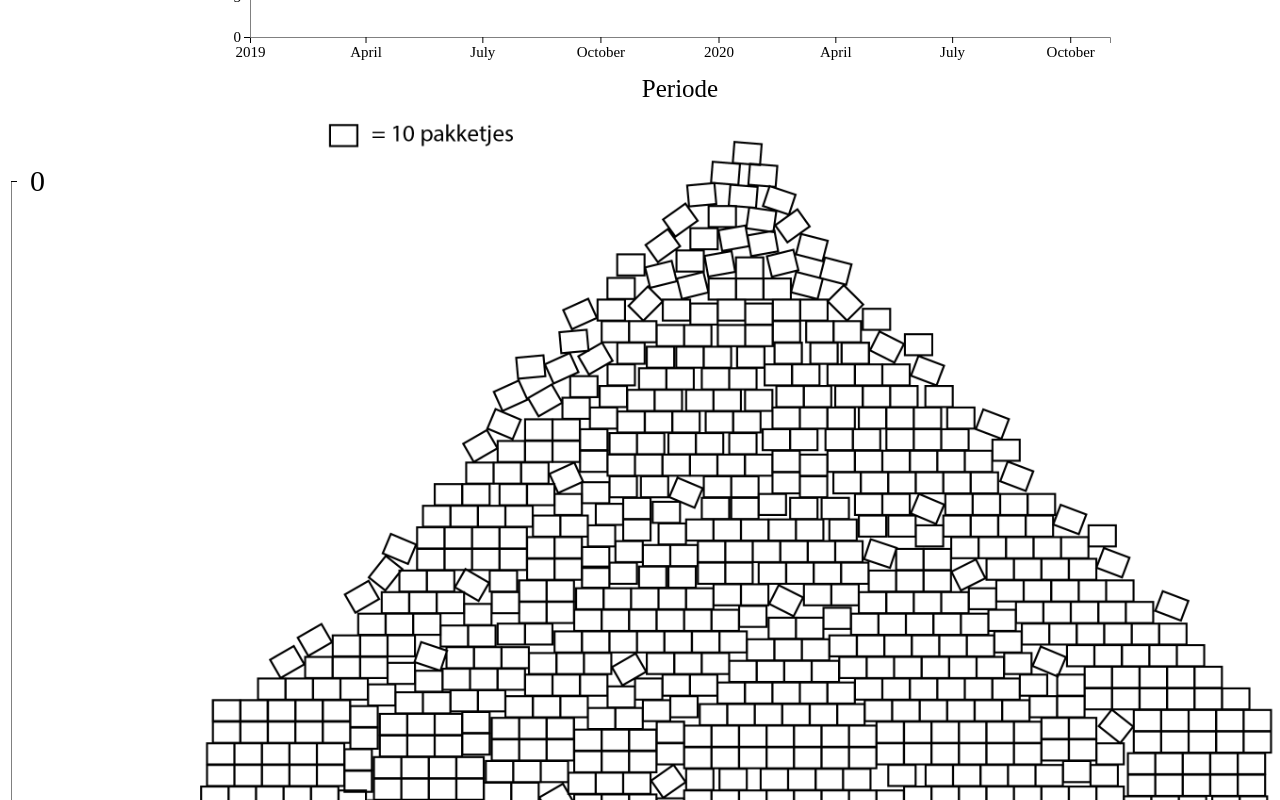
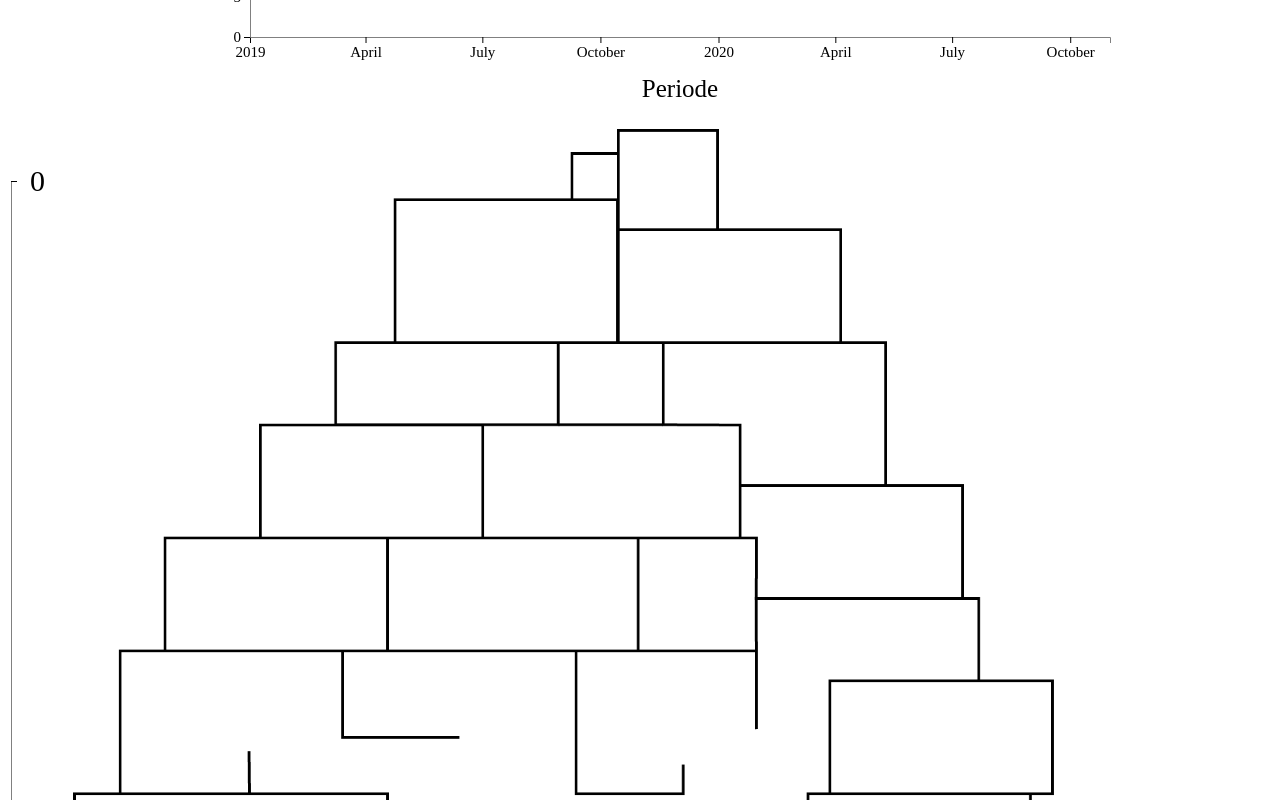
Before and after one commit to ninoschelcher/Capturing-the-Corona-Crisis, a Vue app: page / in a window 1280 px wide. Shown: the part 1340-2140 px from the top of the page. Built offline with nearby package versions, Linux system fonts and the light colour scheme; a web font is replaced by a local one.

Commit message:
added new boxes

```diff
--- a/src/components/DozenStapel.vue
+++ b/src/components/DozenStapel.vue
@@ -2,7 +2,10 @@
   <section id="boxmountain">
     <div class="scale"></div>
     <div id="boxes">
-      <p><img src="../../public/assets/stapel_pakketjes.V.1.png" alt="" /></p>
+      <p><img src="../../public/assets/doosbegin.png" alt="" /></p>
+      <p><img src="../../public/assets/doosdoorloop.png" alt="" /></p>
+      <p><img src="../../public/assets/doosdoorloop.png" alt="" /></p>
+      <p><img src="../../public/assets/doosdoorloop.png" alt="" /></p>
     </div>
   </section>
 </template>
@@ -39,6 +42,11 @@ export default {
 #boxmountain {
   display: flex;
 }
+p:first-of-type img {
+  position: relative;
+  left: -150px;
+  top: 8px;
+}
 p {
   text-align: right;
 }
```
Also changed, not shown: public/assets/doosbegin.png (added), public/assets/doosdoorloop.png (added).
